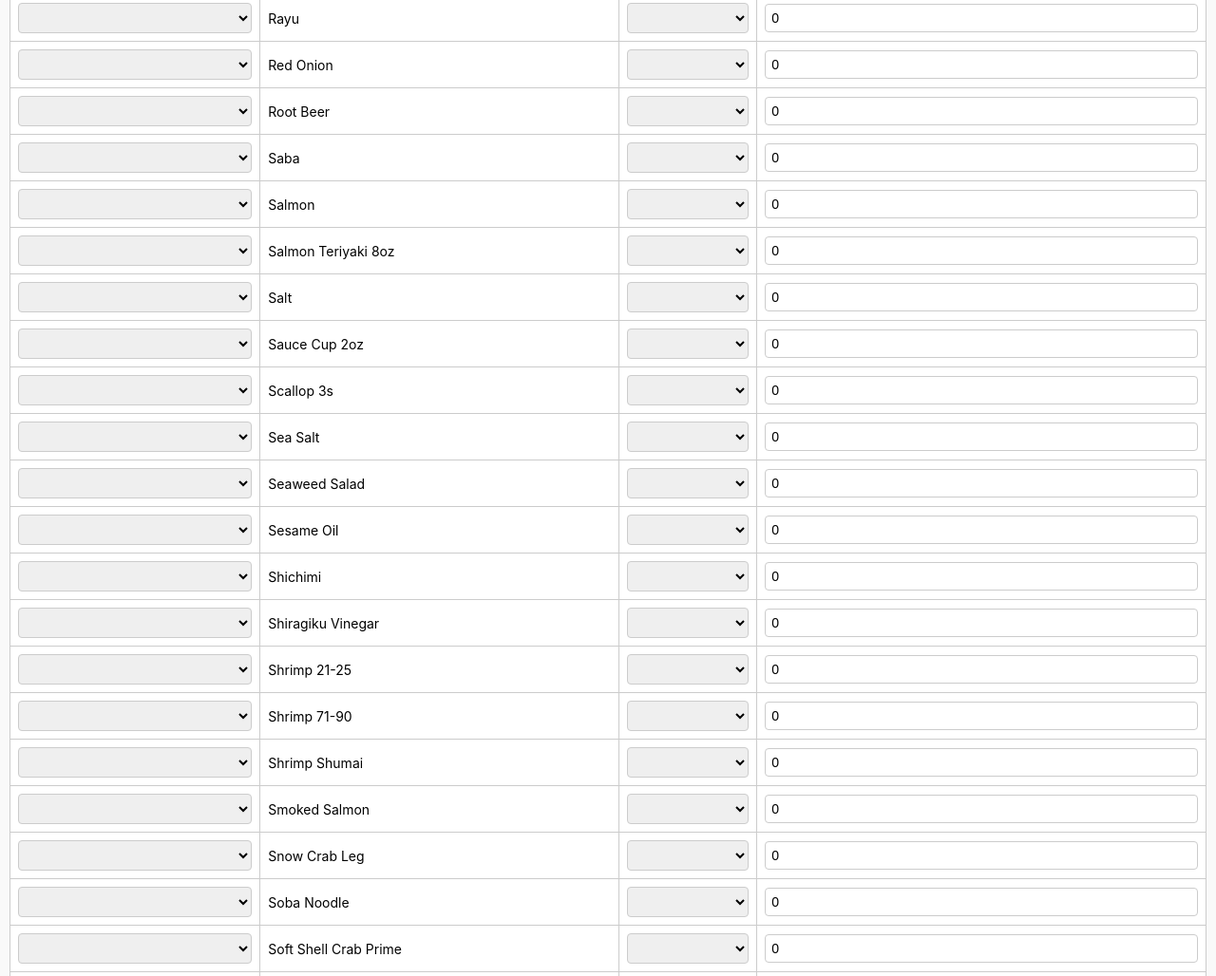
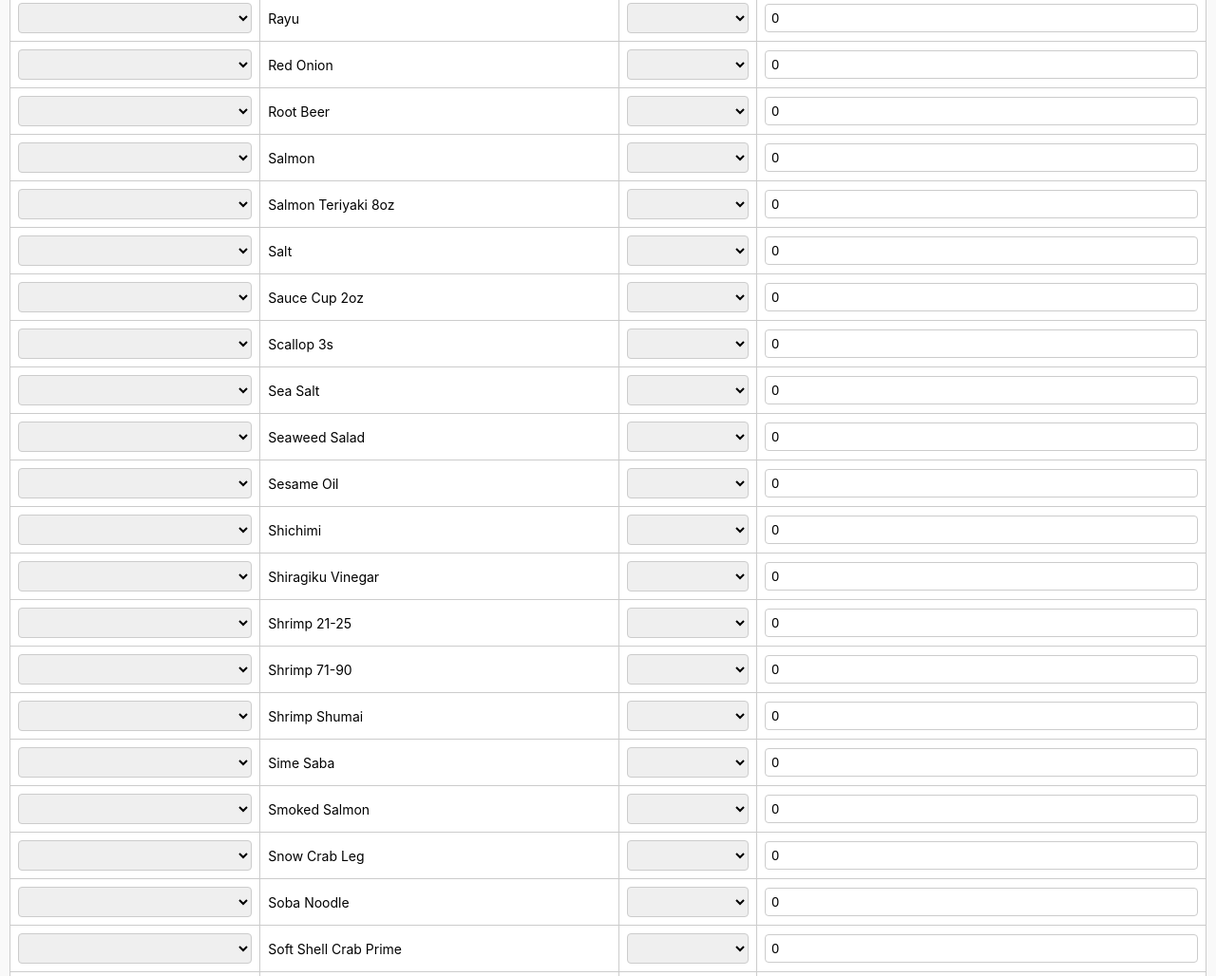
Before and after one commit to dogzone8/order-app, a plain HTML site: page index.html in a window 1280 px wide. Shown: the part 6455-7483 px from the top of the page at 95% size. Drawn offline with Linux system fonts and the light colour scheme.

Commit message:
Update index.html

```diff
--- a/index.html
+++ b/index.html
@@ -164,7 +164,7 @@
     const DEFAULT_ITEMS = [
       "Tuna Blue fin","Tuna Yellow Fin","Ground Tuna","Escolar","Smoked Salmon",
       "Unagi","Sushi Ebi","Octopus","Chashu","Naruto Maki","Green Mussel","Ikura",
-      "Tobiko(orange)","Tamago","kani","Saba","Baby Scallop","Ama Ebi","Ika",
+      "Tobiko(orange)","Tamago","kani","Sime Saba","Baby Scallop","Ama Ebi","Ika",
       "Hokkigai","Snow Crab Leg","Tsubugai","Inari","Scallop 3s","Salmon",
       "Yellowtail","Albacore Tuna","Uni","Madai","",
       "Gyoza Veggi","Gyoza Chicken","Gyoza Pork","Gyoza Beef","Seaweed Salad","Squid Salad",
```
